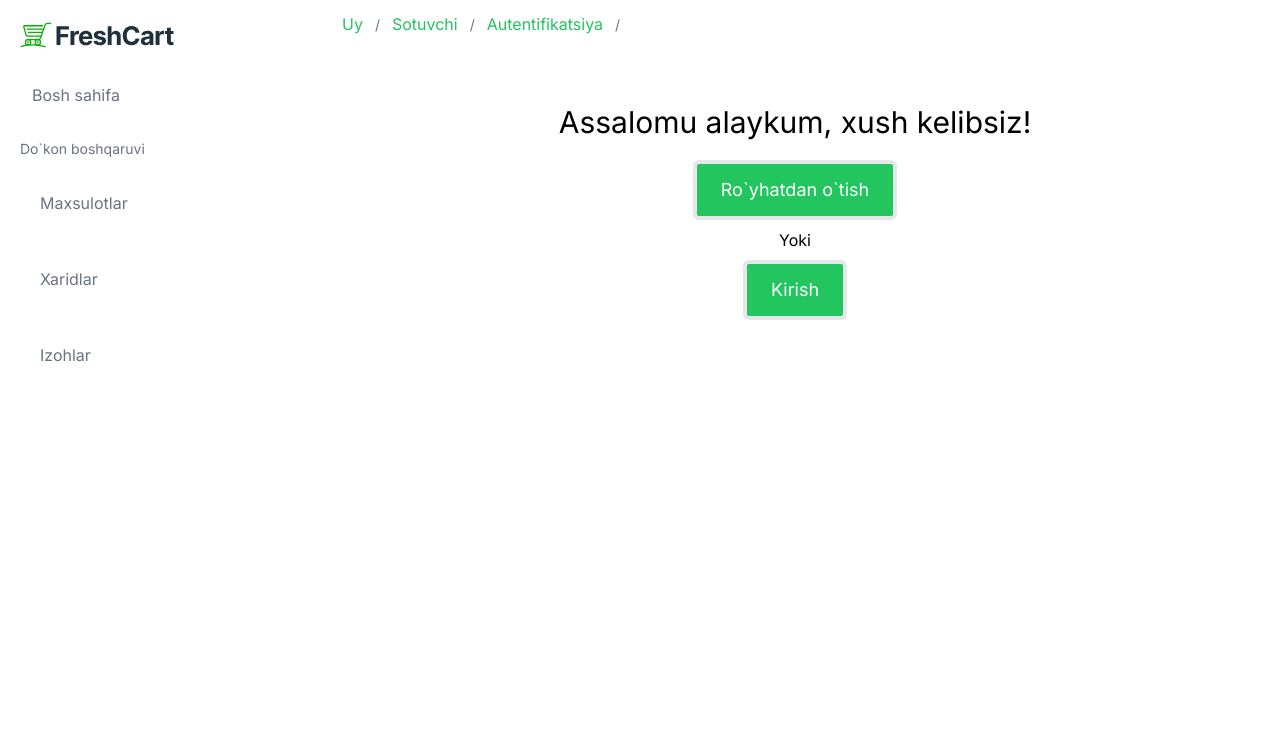
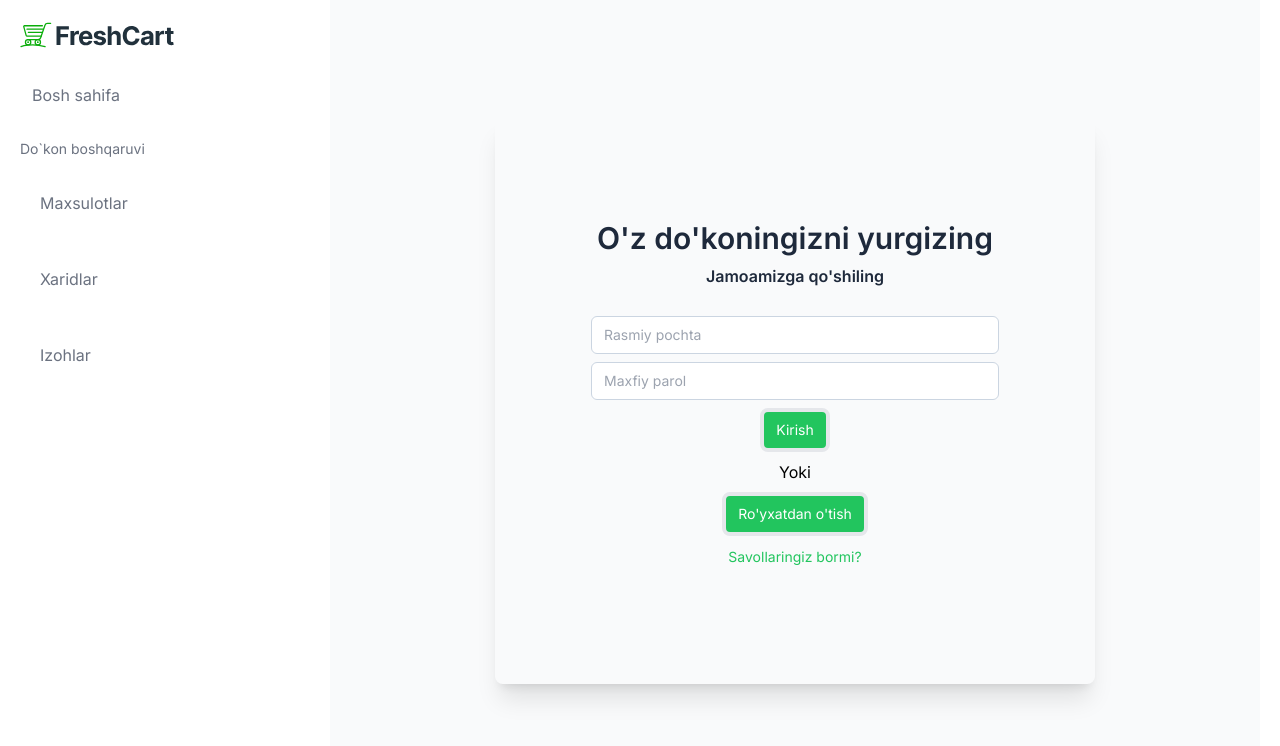
Before and after one commit to sanjarbek-ismatov/freshcart, a Next.js app in the folder client/: page /dashboard/auth in a window 1280 px wide. Shown: the top 746 px of the page. Built offline with nearby package versions, Linux system fonts and the light colour scheme; no server answers; some icons are missing.

Commit message:
client: dashboard auth

```diff
--- a/client/app/(control)/dashboard/auth/components/Link/index.tsx
+++ b/client/app/(control)/dashboard/auth/components/Link/index.tsx
@@ -1,28 +1,62 @@
-import "./Link.css";
-import Link from "next/link";
+"use client";
+import { Button, Input, LoadingModal, Typography } from "@components";
+import FormParser from "@/app/utils/formParser";
+import { useVendorLoginMutation } from "@/store/api/ecommerce";
+import { useRouter } from "next/navigation";
 
 function LinkComponent() {
+  const formParser = new FormParser();
+  const [login, { isLoading }] = useVendorLoginMutation();
+  const router = useRouter();
   return (
-    <div className="text-center mt-14">
-      <h1 className="font-bolder text-3xl my-3">
-        Assalomu alaykum, xush kelibsiz!
-      </h1>
-      <div>
-        <Link
-          className="px-6 py-3 bg-green-500 inline-block  text-lg my-2 border-4 active:border-green-300 text-white rounded-md"
-          href="/dashboard/auth/register"
-        >
-          Ro`yhatdan o`tish
-        </Link>
-        <p>Yoki</p>
-        <Link
-          className="px-6 py-3 bg-green-500 inline-block text-lg my-2 border-4 active:border-green-300 text-white rounded-md"
-          href="/dashboard/auth/login"
-        >
-          Kirish
-        </Link>
+    <>
+      {isLoading && <LoadingModal />}
+      <div className="w-full h-screen flex justify-center items-center bg-gray-50">
+        <div className="max-w-[600px] p-24 rounded-lg text-center shadow-xl">
+          <div>
+            <Typography text="O'z do'koningizni yurgizing" />
+            <Typography text="Jamoamizga qo'shiling" size="md" />
+          </div>
+          <div className="my-5">
+            <form
+              onSubmit={(e) => {
+                e.preventDefault();
+                formParser.setForm(e);
+                login(formParser.getFormAsObject as any).then((data) => {
+                  if (!("error" in data)) {
+                    localStorage.setItem(
+                      "x-vendor-token",
+                      data.data.token as any,
+                    );
+                    router.replace("/dashboard");
+                  }
+                });
+              }}
+            >
+              <Input name="email" type="email" placeholder="Rasmiy pochta" />
+              <Input
+                name="password"
+                type="password"
+                placeholder="Maxfiy parol"
+              />
+              <div className="text-center">
+                <Button type="submit">Kirish</Button>
+              </div>
+            </form>
+            <p>Yoki</p>
+            <Button>Ro'yxatdan o'tish</Button>
+            <br />
+            <a
+              className="text-green-500 text-sm hover:underline"
+              href="https://t.me/Sanjarbek_Ismatov"
+              target="_blank"
+            >
+              Savollaringiz bormi?
+            </a>
+          </div>
+        </div>
       </div>
-    </div>
+    </>
   );
 }
 
--- a/client/app/(control)/dashboard/auth/login/page.tsx
+++ /dev/null
@@ -1,29 +0,0 @@
-"use client";
-import { Button, Input } from "@components";
-import { useVendorLoginMutation } from "@/store/api/ecommerce";
-import FormParser from "@/app/utils/formParser";
-
-function LoginPage() {
-  const [login] = useVendorLoginMutation();
-  const formParser = new FormParser<{ email: string; password: string }>();
-
-  return (
-    <form
-      onSubmit={(e) => {
-        e.preventDefault();
-        formParser.setForm(e);
-        login(formParser.getFormAsObject as any).then((data) => {
-          if (!("error" in data)) {
-            localStorage.setItem("x-vendor-token", data.data.token as any);
-          }
-        });
-      }}
-    >
-      <Input name="email" type="email" placeholder="Rasmiy pochta" />
-      <Input name="password" type="password" placeholder="Maxfiy parol" />
-      <Button type="submit">Kirish</Button>
-    </form>
-  );
-}
-
-export default LoginPage;
--- a/client/app/(control)/dashboard/auth/page.tsx
+++ b/client/app/(control)/dashboard/auth/page.tsx
@@ -1,17 +1,16 @@
 import { LinkComponent } from "@/app/(control)/dashboard/auth/components";
-import { BreadCrumb } from "@components";
 import React from "react";
 
 function AuthPage() {
   return (
     <div>
-      <BreadCrumb
-        path={[
-          { title: "Uy", path: "/" },
-          { title: "Sotuvchi", path: "/vv" },
-          { title: "Autentifikatsiya", path: "/vv/auth" },
-        ]}
-      />
+      {/*<BreadCrumb*/}
+      {/*  path={[*/}
+      {/*    { title: "Uy", path: "/" },*/}
+      {/*    { title: "Sotuvchi", path: "/vv" },*/}
+      {/*    { title: "Autentifikatsiya", path: "/vv/auth" },*/}
+      {/*  ]}*/}
+      {/*/>*/}
       <LinkComponent />
     </div>
   );
```
